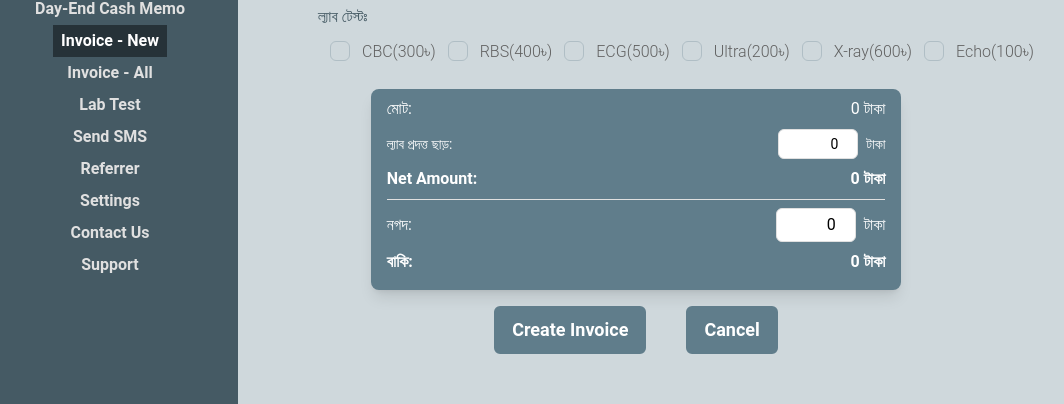
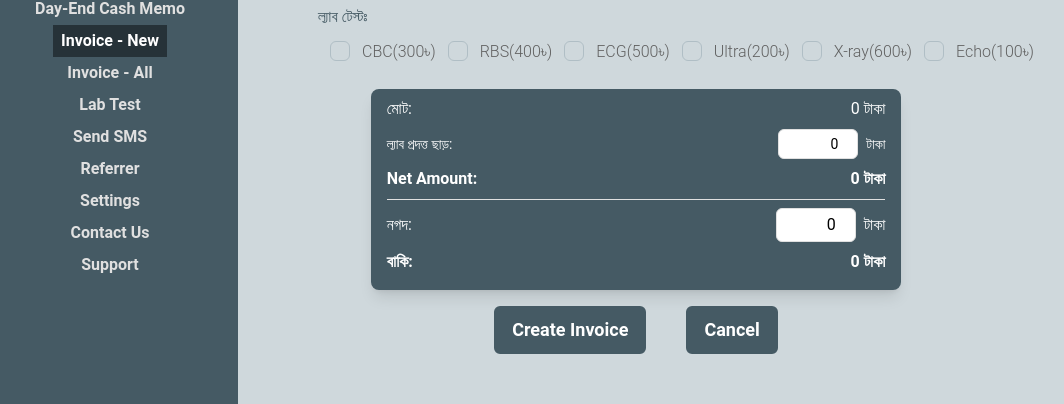
Before and after one commit to samiulfahad/labpilot-frontend, a React (Vite) app: page /invoice/new in a window 1280 px wide. Shown: the part 163-567 px from the top of the page, without its empty margins (18-1082 px from the left). Built offline with nearby package versions, Linux system fonts and the light colour scheme; no server answers.

Commit message:
Polished Action Page

```diff
--- a/src/index.css
+++ b/src/index.css
@@ -11,7 +11,7 @@
 }
 
 .btn {
-  @apply px-4 py-2 text-white bg-blue-gray-500 rounded-md hover:bg-white hover:text-blue-gray-500 duration-200 border-2 border-blue-gray-500 font-bold text-lg;
+  @apply px-4 py-2 text-white bg-blue-gray-700 rounded-md hover:bg-white hover:text-blue-gray-500 duration-200 border-2 border-blue-gray-700 font-bold text-lg;
 }
 
 .bgColor {
--- a/src/pages/home/SaleCard.jsx
+++ b/src/pages/home/SaleCard.jsx
@@ -5,7 +5,7 @@ import React from "react";
 const SaleCard = ({ cardType, total, due, received, doctorCommission, onDetails }) => {
   const title = cardType === "daily" ? "আজকের হিসাব" : " চলতি মাসের হিসাব";
   return (
-    <div className="bg-blue-gray-500 px-4 py-4 w-60 rounded-md">
+    <div className="bg-blue-gray-700 px-4 py-4 w-60 rounded-md">
       <p className="xl text-center text-white font-bold border-b-2 border-white w-full">{title}</p>
       <div className="flex justify-between items-center text-white px-2"></div>
       <h2 className="text-2xl text-center text-white">
--- a/src/pages/invoice/all/Table.jsx
+++ b/src/pages/invoice/all/Table.jsx
@@ -6,7 +6,7 @@ import { Link } from "react-router-dom";
 function Table(props) {
   const tableBtn = "px-2 py-1 text-white text-sm bgColor rounded";
   const tableBtn2 =
-    "text-[11px] px-2 py-1 bgColor border-2 border-blue-gray-500 hover:text-blue-gray-500 rounded text-sm text-white hover:bg-white hover:text-blue-gray-500 duration-300";
+    "text-[11px] px-2 py-1 bgColor border-2 border-blue-gray-700 hover:text-blue-gray-500 rounded text-sm text-white hover:bg-white hover:text-blue-gray-500 duration-300";
 
   return (
     <Card className="h-full w-full overflow-scroll">
@@ -14,7 +14,7 @@ function Table(props) {
         <thead>
           <tr>
             {props.head.map((head) => (
-              <th key={head} className="border-b border-blue-gray-400 bgColor p-4">
+              <th key={head} className="border-b border-blue-gray-900 bgColor p-4">
                 <p className="text-gray-300 font-bold">{head}</p>
               </th>
             ))}
@@ -35,11 +35,6 @@ function Table(props) {
                       <p className="text-sm">{item.name}</p>
                       <p className="text-sm">{item.contact}</p>
                     </td>
-                    {/* Test status */}
-                    {/* <td className={classes}>
-                      <p className="text-sm">Completed - {item.testList.length}</p>
-                      <p className="text-sm">Pending- {item.testList.length}</p>
-                    </td> */}
                     {item.netAmount === item.paid ? (
                       <td className={classes + " text-blue-gray-600"}>পরিশোধিত </td>
                     ) : (
--- a/src/pages/invoice/new/InvoiceData.jsx
+++ b/src/pages/invoice/new/InvoiceData.jsx
@@ -6,7 +6,7 @@ const InvoiceData = (props) => {
   const due = netAmount - paid;
 
   return (
-    <div className="bg-blue-gray-500 w-auto text-white rounded-lg shadow-lg px-4 py-2">
+    <div className="bg-blue-gray-700 w-auto text-white rounded-lg shadow-lg px-4 py-2">
       {/* <h2 className="text-2xl text-center font-semibold mb-4">Invoice Summary</h2> */}
       <div className="flex justify-between mb-2">
         <p>মোট:</p>
@@ -18,13 +18,13 @@ const InvoiceData = (props) => {
           <p className="text-sm">কমিশনভোগী ব্যক্তি বা প্রতিষ্ঠান কোনো ডিস্কাউন্ট দিয়েছে কি?</p>
           <p
             onClick={() => props.handleHasDiscount(false)}
-            className={`${!hasDiscount ? "px-2 py-1 bg-blue-gray-500 text-white" : "text-gray-500"}`}
+            className={`${!hasDiscount ? "px-2 py-1 bg-blue-gray-900 text-white" : "text-gray-500"}`}
           >
             না
           </p>
           <p
             onClick={() => props.handleHasDiscount(true)}
-            className={`${hasDiscount ? "px-2 py-1 bg-blue-gray-500 text-white" : "text-gray-500"}`}
+            className={`${hasDiscount ? "px-2 py-1 bg-blue-gray-900 text-white" : "text-gray-500"}`}
           >
             হ্যাঁ
           </p>
```
